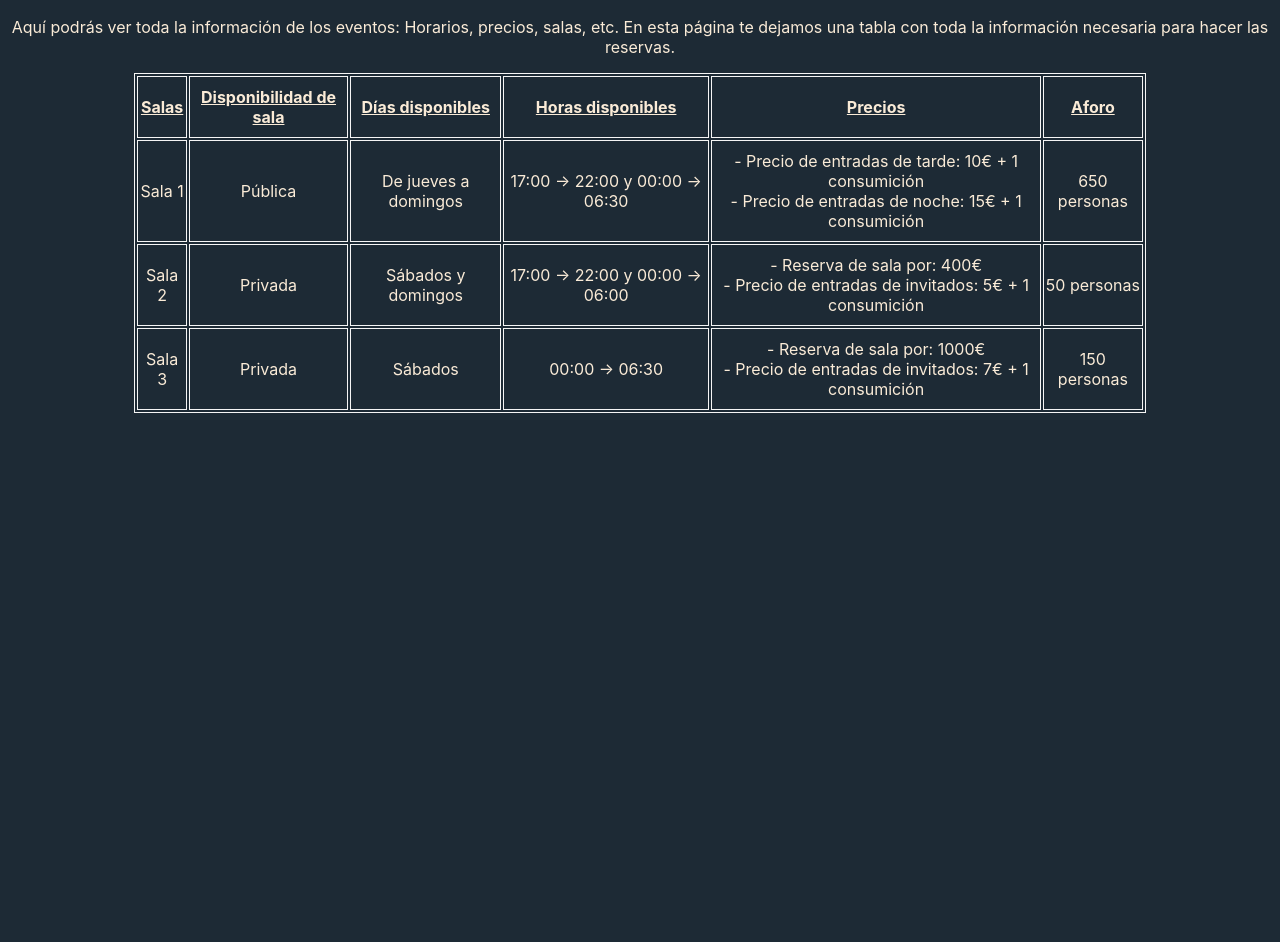
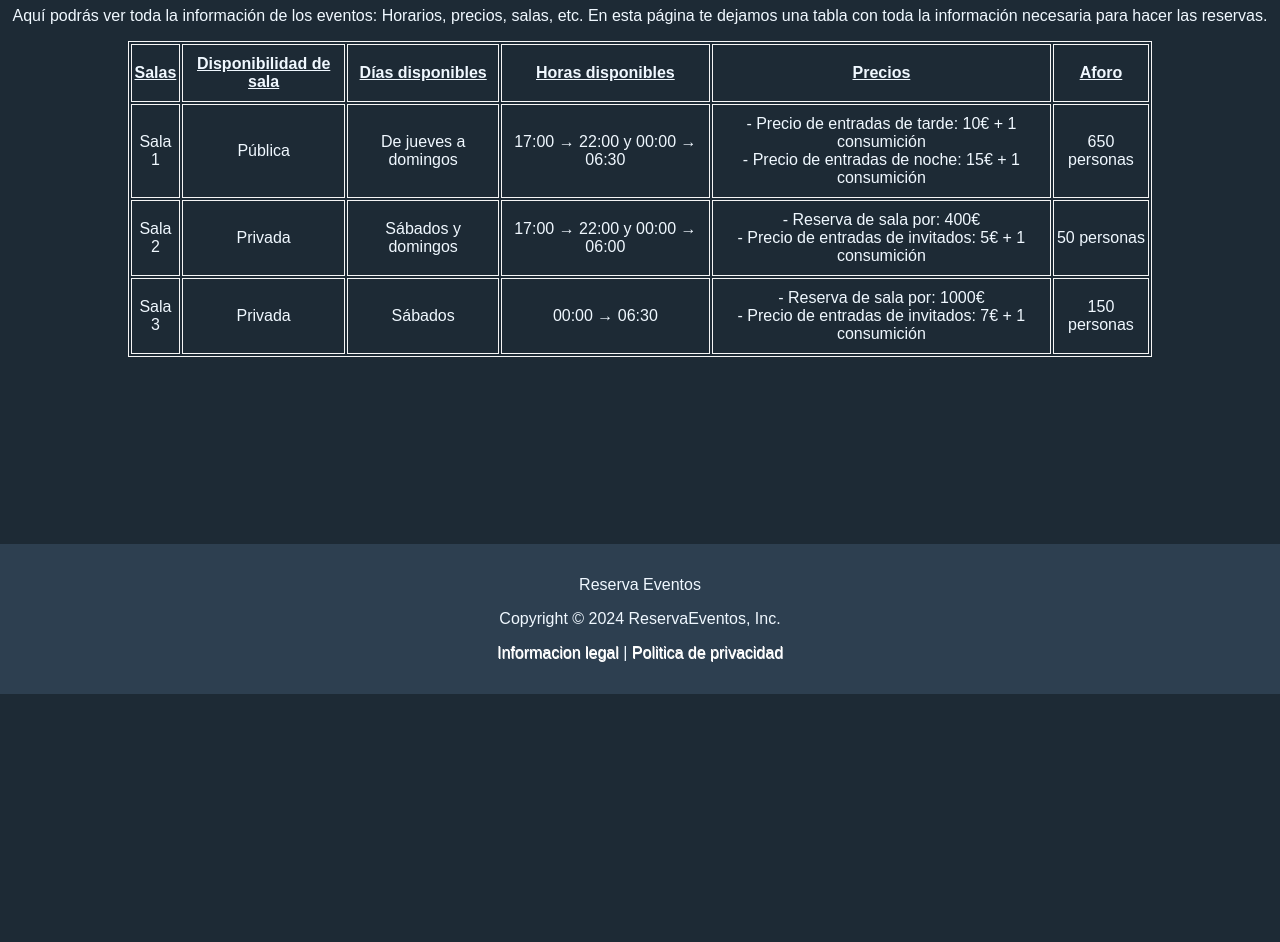
Before and after one commit to sergiooalonsoo/sergiooalonsoo.github.io, a plain HTML site: page tablas.html in a window 1280 px wide. Shown: the part 154-1096 px from the top of the page. After the commit the page ends 848 px from the top, so only its background shows below. Drawn offline with Linux system fonts and the light colour scheme.

Commit message:
Cambion en footer.css y en tabals.css

```diff
--- a/styles/footer.css
+++ b/styles/footer.css
@@ -1,29 +1,20 @@
+body {
+    margin: 0;
+    font-family: sans-serif;
+    color: aliceblue;
+    position: relative;
+    padding-bottom:3em;
+    min-height: 100vh;
+}
+
 .footer {
     background-color: rgb(45, 63, 80);
-}
-
-
-#nombre {
+    padding: 1em 0;
     text-align: center;
-    padding: 25px 0 0 0;
-    color: white;
-    text-decoration: solid;
-    text-transform: uppercase;
-    margin-top: 50%;
-
-}
-
-#copy {
-    padding: 0 0 0 0;
-    text-align: center;
-    text-decoration: solid;
-    color: rgb(189, 189, 210);
-}
-
-#politicas {
-    text-align: center;
-    padding: 0 0 25px;
-
+    position: absolute;
+    bottom: 0;
+    width: 100%;
+    margin-top: 5px;
 }
 
 a:link, a:visited, a:active {
--- a/styles/tablas.css
+++ b/styles/tablas.css
@@ -19,6 +19,7 @@
     width: 80%;
     margin-left: 10%;
     margin-right: 10%;
+    margin-bottom: 120px;
 }
 
 tr, td, th {
```
